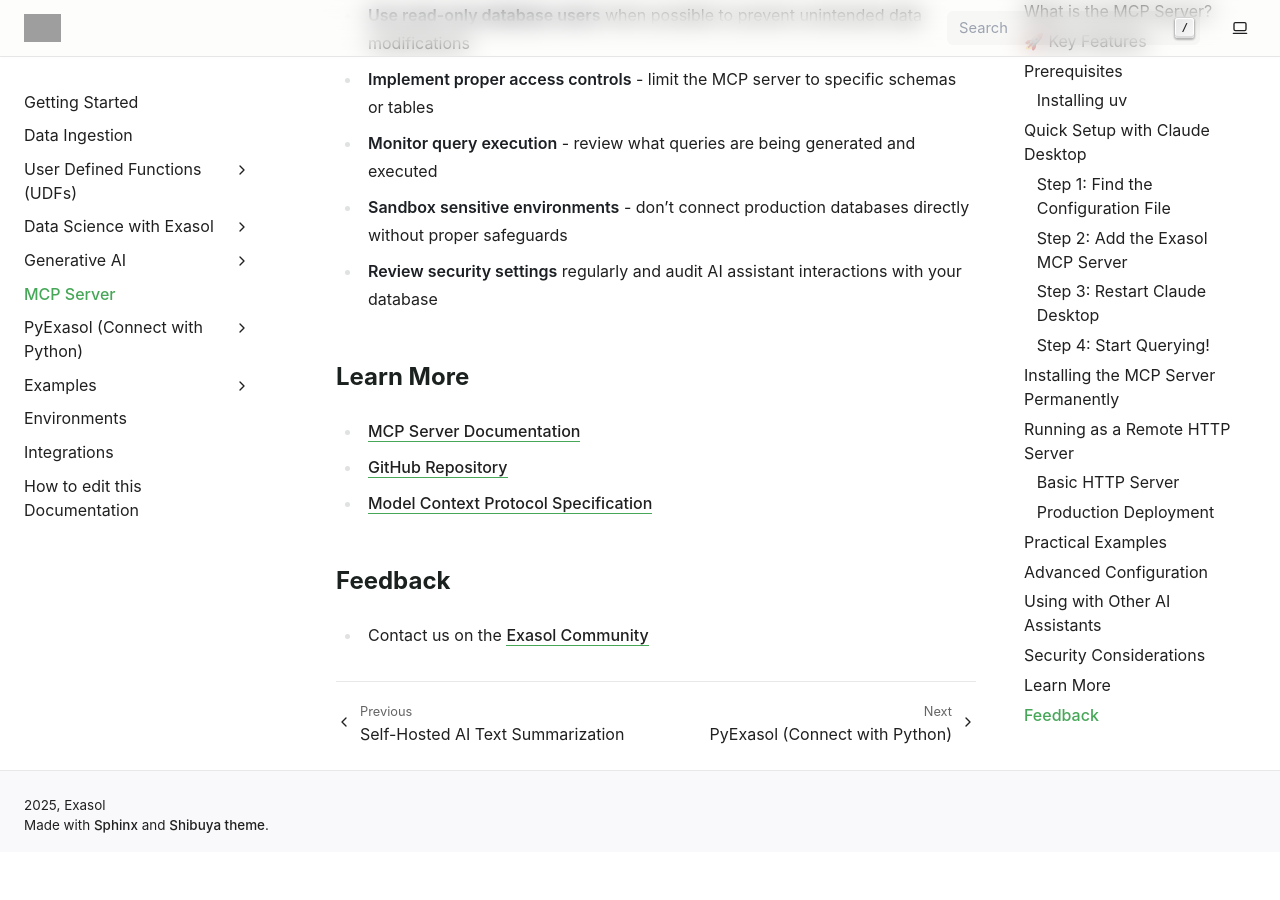
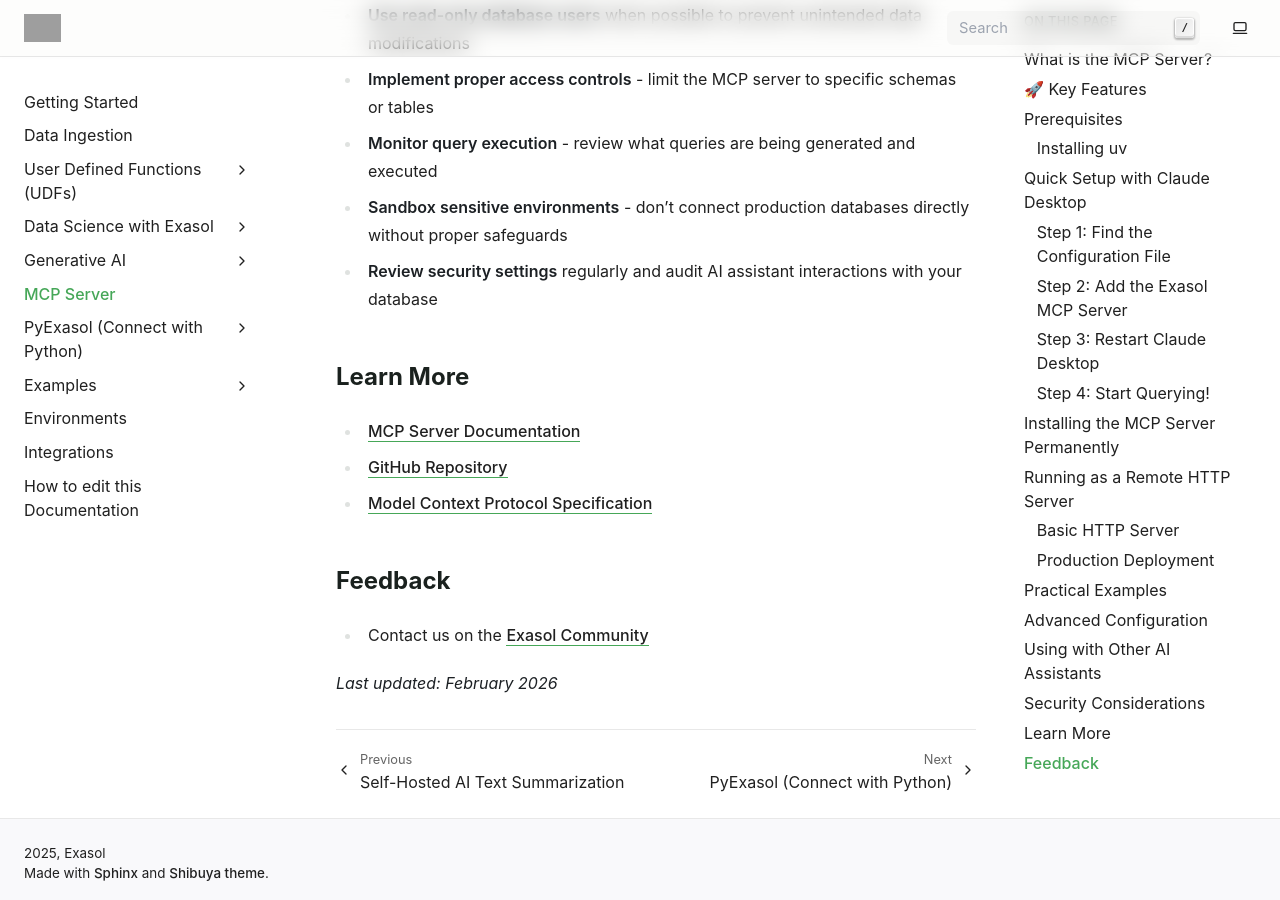
Before and after one commit to exasol/developer-documentation, a Sphinx documentation site: the page built from doc/mcp_server.rst, in a window 1280 px wide and 900 px high, scrolled down 7167 px. Built offline with Sphinx 7.4.7, drawn with Linux system fonts in a browser that asks for light colours; pages that are not in the unit, such as notebooks, are missing from menus; before the commit the page ends 8019 px from its top, so only the background shows below that; grey boxes are pictures that could not be loaded.

Commit message:
last updated

```diff
--- a/doc/mcp_server.rst
+++ b/doc/mcp_server.rst
@@ -269,3 +269,5 @@
 ----------
 
 * Contact us on the `Exasol Community <https://community.exasol.com/>`__
+
+*Last updated: February 2026*
```
